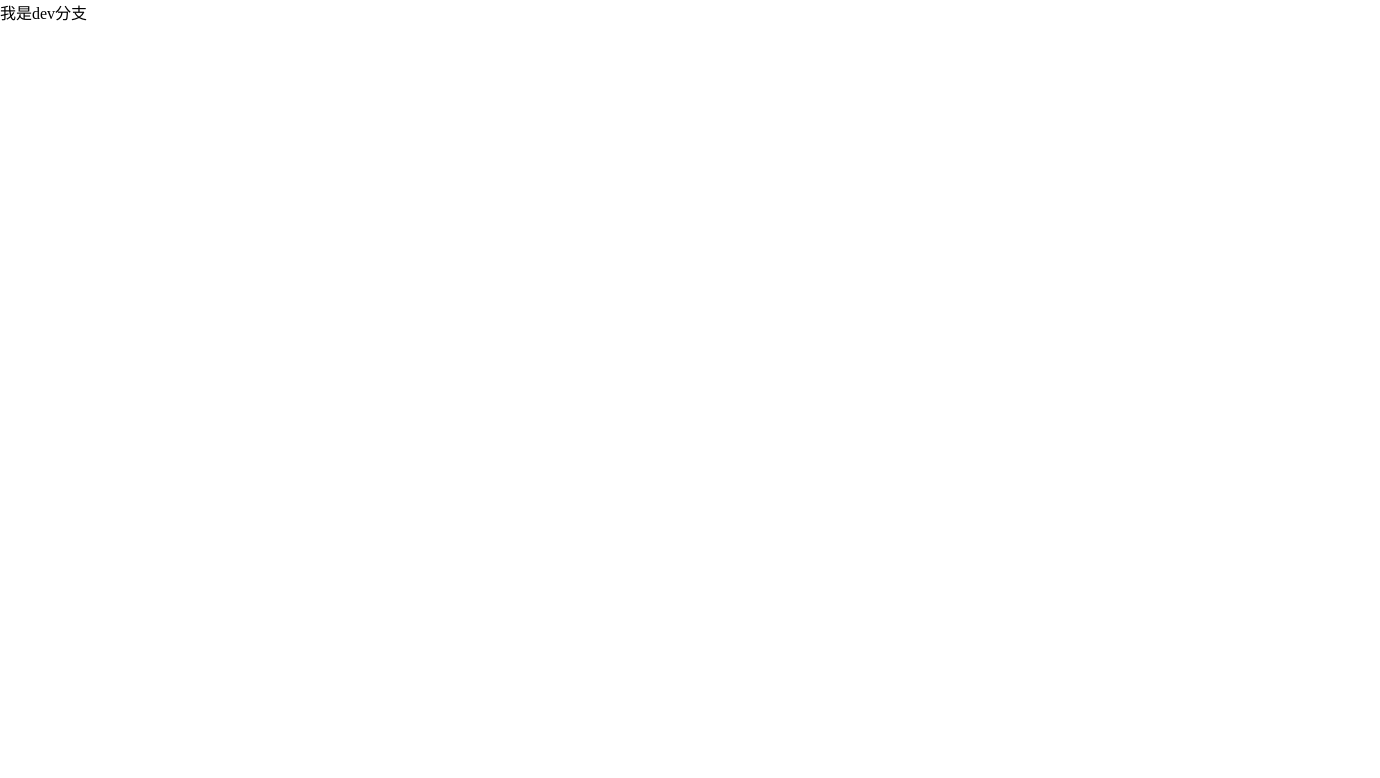
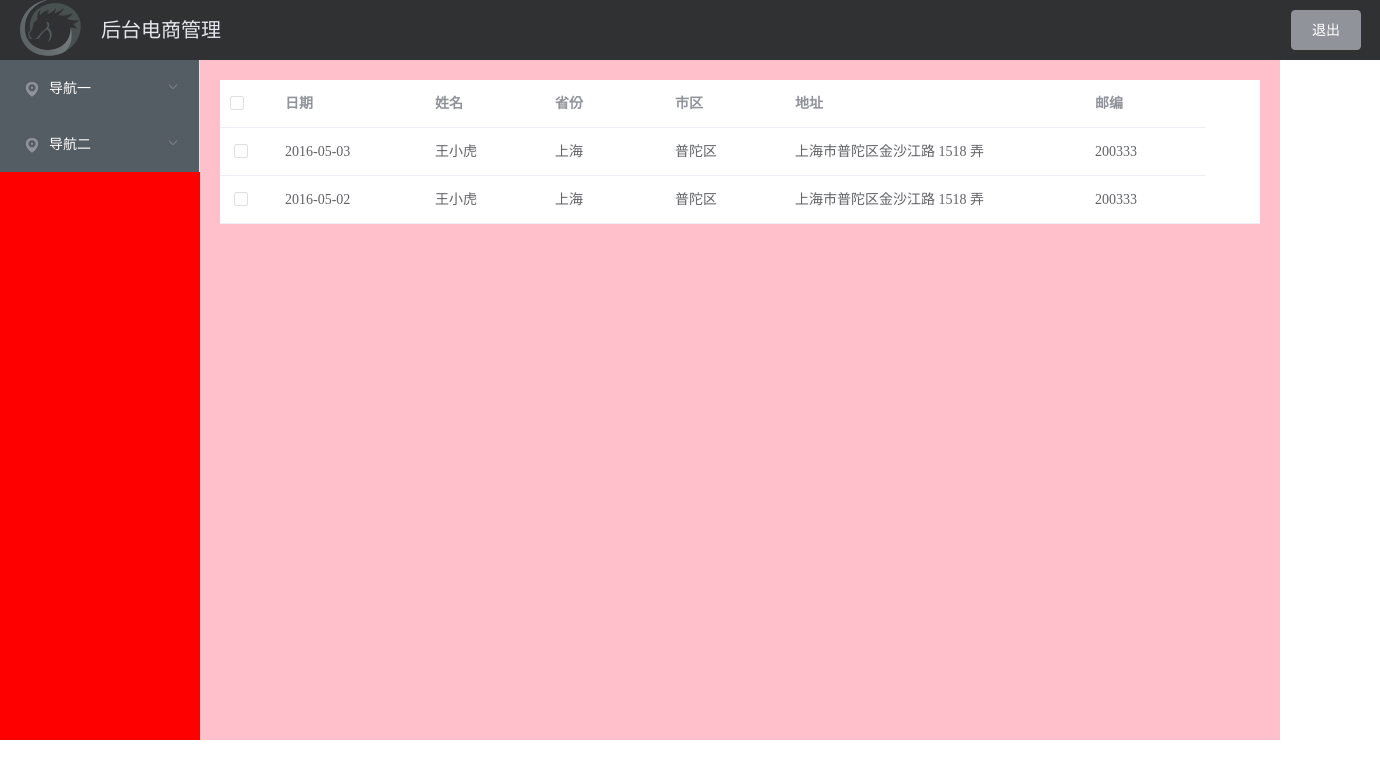
Before and after one commit to SeaWaveW/sztl_admin, a Vue app: page /home in a window 1280 px wide. Shown: the top 778 px of the page, 1380 px wide, since content can reach past the window. Built offline with nearby package versions, Linux system fonts and the light colour scheme; sample sign-in values are in the browser's storage.

Commit message:
实现了首页退出

```diff
--- a/src/App.vue
+++ b/src/App.vue
@@ -8,8 +8,4 @@
 <style lang="scss">
   @import "assets/css/base.css";
   @import "assets/fonts/iconfont.css";
-  *{
-    margin: 0;
-    padding: 0;
-  }
 </style>
--- a/src/assets/css/base.css
+++ b/src/assets/css/base.css
@@ -85,3 +85,8 @@ html,body,#app{
     height:100%;
     box-sizing:border-box;
 }
+/* element-ul */
+#app>div,#app>div>.el-container{
+    width: 100%;
+    height: 100%;
+}
--- a/src/tools/storage.js
+++ b/src/tools/storage.js
@@ -13,7 +13,7 @@ const stroage ={
                         key:keys,
                         value:values
                     }
-                    if(i == key){
+                    if(i == key-1){
                         return arr[i]
                     }
                 }
@@ -66,7 +66,7 @@ const stroage ={
                         key:keys,
                         value:values
                     }
-                    if(i == key){
+                    if(i == key-1){
                         return arr[i]
                     }
                 }
@@ -112,29 +112,20 @@ const stroage ={
             const cookies = document.cookie;
             const cookieArr = cookies.split(';');
             const cookieObj = new Object();
-            //number
-            // let numberObj = new Object()
-            // let indexs =0;
+            const numObj = new Object() //接收当key为number类型时
             cookieArr.forEach((item,index)=>{
                 let newArr = item.split("=");
                 cookieObj[newArr[0].trim()] = newArr[1]
-                //当key为number时
-                // indexs = index
-                // if(typeof key === "number" && index == key){
-                //     const keys = newArr[0].trim()
-                //     const values = newArr[1]
-                //     numberObj = {
-                //         key:keys,
-                //         value:values
-                //     }
-                //     return numberObj
-                // }
+                //当key为number类型时
+                if(typeof key === "number" && key-1 === index){
+                    numObj[newArr[0].trim()] = newArr[1]
+                }
             })
-            //number时
-            // if(typeof key === "number" && indexs == key){
-            //     return numberObj
-            // }
-
+            //当key为number类型时
+            if(typeof key === "number"){
+                return numObj
+            }
+            //否则
             for(let name in cookieObj){
                 if(name == key){
                     return cookieObj.name
@@ -159,6 +150,24 @@ const stroage ={
             for(let key in cookieObj){
                 document.cookie = key+'='+' ;expires=' +date.toUTCString();
             }
+        },
+        length:(()=>{
+            const cookies = document.cookie;
+            const cookieArr = cookies.split(';');
+            return cookieArr.length
+        })(),
+        each:(callback)=>{
+            const cookies = document.cookie;
+            const cookieArr = cookies.split(';');
+            const cookieObj = new Object();
+            cookieArr.forEach((item,index)=>{
+                let newArr = item.split("=");
+                cookieObj[newArr[0].trim()] = newArr[1]
+                return callback({
+                    key:newArr[0].trim(),
+                    value:newArr[1]
+                },index)
+            })
         }
     }
 }
--- a/src/views/Home.vue
+++ b/src/views/Home.vue
@@ -1,7 +1,71 @@
 <template>
 <div class="Home">
 
-    <h1>我是dev分支</h1>
+<el-container>
+    <el-header>
+        <el-row :gutter="20">
+            <el-col :span="1.5">
+                <img src="~assets/img/heima.png">
+            </el-col>
+            <el-col :span="21">
+                <span class="name">后台电商管理</span>
+            </el-col>
+            <el-col :span="1" :offset="0.5">
+                 <el-button type="info" @click="exitClick">退出</el-button>
+            </el-col>
+        </el-row>
+    </el-header>
+    <el-container>
+        <!-- 左侧导航栏 -->
+        <el-aside width="200px">
+            <el-menu
+            default-active="2"
+            class="el-menu-vertical-demo"
+            @open="handleOpen"
+            @close="handleClose"
+            background-color="#545c64"
+            text-color="#fff"
+            active-text-color="#ffd04b">
+                <el-submenu index="1">
+                    <template slot="title">
+                        <i class="el-icon-location"></i>
+                        <span>导航一</span>
+                    </template>
+                    <el-menu-item-group>
+                        <el-menu-item index="1-1">选项1</el-menu-item>
+                        <el-menu-item index="1-2">选项2</el-menu-item>
+                        <el-menu-item index="1-3">选项3</el-menu-item>
+                    </el-menu-item-group>
+                </el-submenu>
+                <el-submenu index="2">
+                    <template slot="title">
+                        <i class="el-icon-location"></i>
+                        <span>导航二</span>
+                    </template>
+                    <el-menu-item-group>
+                        <el-menu-item index="2-1">选项1</el-menu-item>
+                        <el-menu-item index="2-2">选项2</el-menu-item>
+                        <el-menu-item index="2-3">选项3</el-menu-item>
+                    </el-menu-item-group>
+                </el-submenu>
+            </el-menu>
+        </el-aside>
+        <!-- 右侧内容 -->
+        <el-main>
+             <template>
+                <el-table :data="tableData" style="width: 100%;" ref="multipleTable">
+                    <el-table-column type="selection" width="55" @click="getTableData(tableData)"></el-table-column>
+                    <el-table-column fixed prop="date" label="日期" width="150"></el-table-column>
+                    <el-table-column prop="name" label="姓名" width="120"></el-table-column>
+                    <el-table-column prop="province" label="省份" width="120"></el-table-column>
+                    <el-table-column prop="city" label="市区" width="120"></el-table-column>
+                    <el-table-column prop="address" label="地址" width="300"></el-table-column>
+                    <el-table-column prop="zip" label="邮编" width="120"> </el-table-column>
+                </el-table>
+            </template>
+        </el-main>
+    </el-container>
+</el-container>
 
 </div>
 </template>
@@ -9,8 +73,85 @@
 <script>
 export default {
     name:"Home",
+    data() {return {
+        //表单数据
+         tableData: [
+            {
+                date: '2016-05-03',
+                name: '王小虎',
+                province: '上海',
+                city: '普陀区',
+                address: '上海市普陀区金沙江路 1518 弄',
+                zip: 200333
+            },
+            {
+                date: '2016-05-02',
+                name: '王小虎',
+                province: '上海',
+                city: '普陀区',
+                address: '上海市普陀区金沙江路 1518 弄',
+                zip: 200333
+            },
+        ],
+        //表单选中数据收集
+        multipleSelection: [],
+    }},
+    methods: {
+        //左边侧栏
+        handleOpen(key, keyPath) {
+            console.log(key, keyPath);
+        },
+        handleClose(key, keyPath) {
+            console.log(key, keyPath);
+        },
+        getTableData(data){
+            console.log(data)
+        },
+        //退出事件
+        exitClick(){
+            this.$confirm("是否退出系统？",{
+                title:"系统提示:",//标题
+                type: 'info',
+                confirmButtonText: '确定', //确定按钮文本内容
+                cancelButtonText: '取消', //取消按钮文本内容
+            }).then(() => {
+                this.$message({
+                    type: 'success',
+                    message: '删除成功!'
+                });
+            }).catch(() => {
+                this.$message.warning({
+                    type: 'warning',
+                    message: '已取消删除'
+                });
+            });
+        }
+
+    }
 }
 </script>
 <style scoped lang="scss">
-
+    $headerHeight:60px;
+    .el-header{
+        height: $headerHeight;
+        background-color: #303133;
+        line-height: $headerHeight;
+        min-width: 1380px;
+        .name{
+            font-size: 20px;
+            color: #E4E7ED;
+        }
+    }
+    .el-aside,.el-main{
+        height: calc(100% - $headerHeight);
+    }
+    .el-aside{
+        background-color: red;
+    }
+    .el-main{
+        background-color: pink;
+        .el-table-column{
+            text-align: center;
+        }
+    }
 </style>
```
Also changed, not shown: src/main.js (+7 -0 lines).
